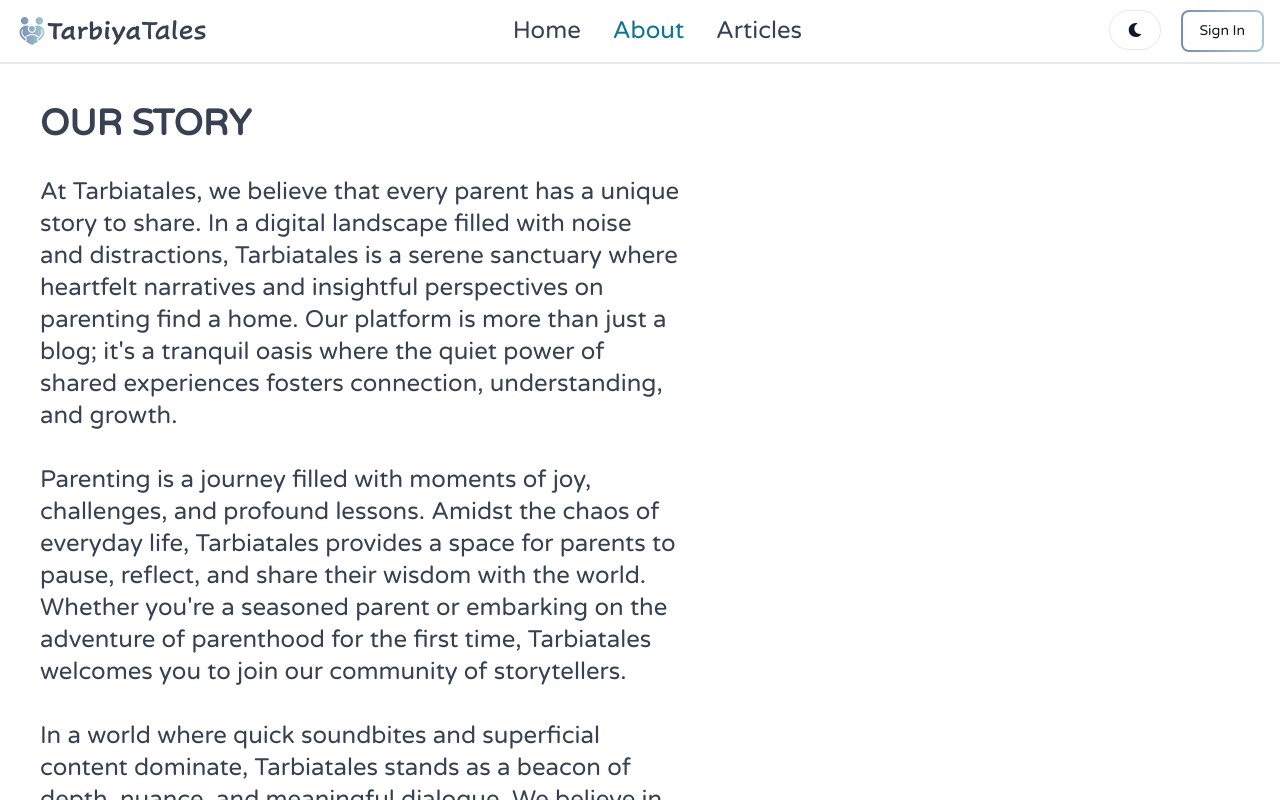
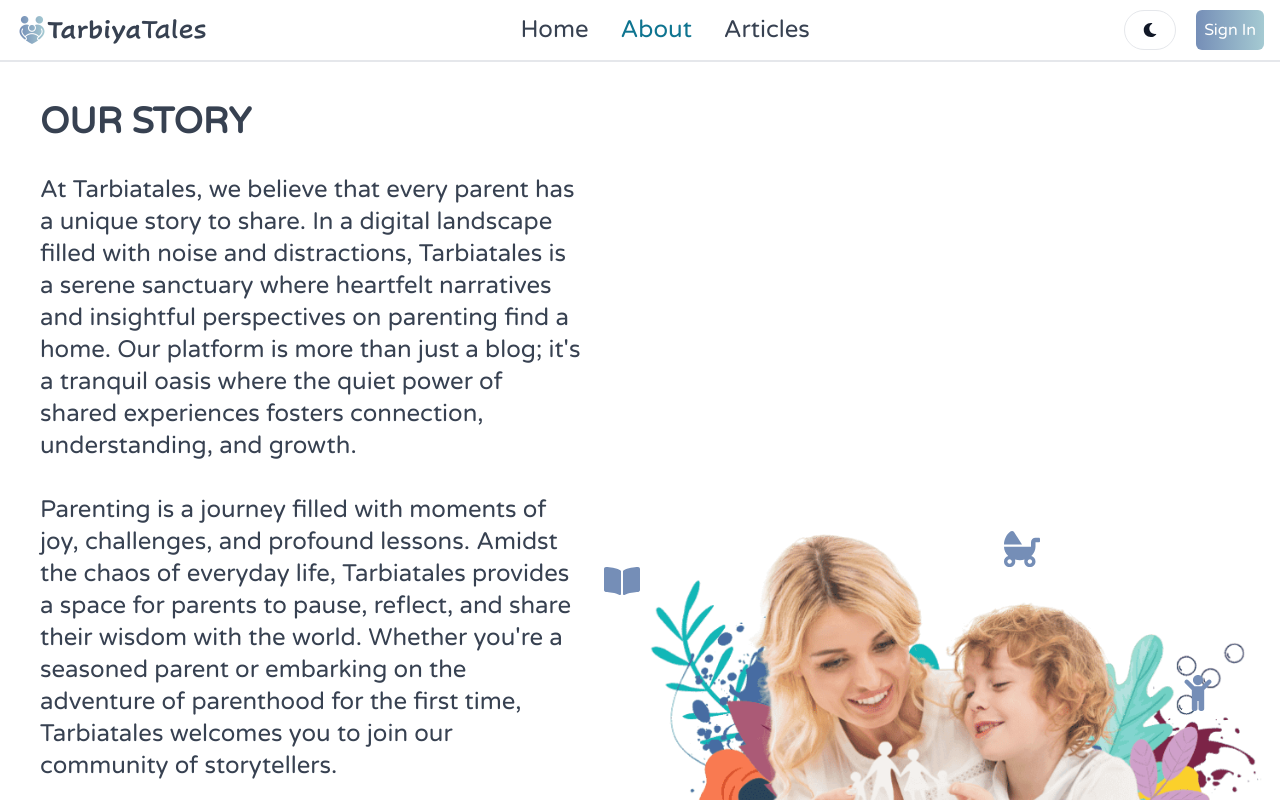
Before and after one commit to sabahAlmel/finalProject-frontend, a React (Vite) app in the folder frontend/: page /about in a window 1280 px wide. Shown: the top 800 px of the page. Built offline with nearby package versions, Linux system fonts and the light colour scheme; no server answers.

Commit message:
about us

```diff
--- a/frontend/src/components/HeroSection.jsx
+++ b/frontend/src/components/HeroSection.jsx
@@ -39,7 +39,7 @@ function HeroSection() {
         {!currentUser ? (
           <Link
             to="/auth"
-            className="text-3xl font-semibold cursor-pointer bg-gradient-to-r from-customPink to-customPurple hover:from-customPurple hover:to-customPink p-2 rounded-md "
+            className="text-3xl font-semibold cursor-pointer bg-gradient-to-r from-customGreenBlue to-customMediumBlue hover:from-customMediumBlue hover:to-customGreenBlue p-2 rounded-md "
           >
             Start Here
           </Link>
--- a/frontend/src/index.css
+++ b/frontend/src/index.css
@@ -175,12 +175,3 @@ button.slick-arrow {
     max-width: 96vw;
   }
 }
-
-:root {
-  --customOrange: "#FE8769";
-  --customBeige: "#F8E4D5";
-  --customDarkBlue: "#10172a";
-  --customMediumBlue: "#758EB7";
-  --customLightBlue: "#8B9EE0";
-  --customGreenBlue: "#A5CAD2";
-}
--- a/frontend/src/layout/Header.jsx
+++ b/frontend/src/layout/Header.jsx
@@ -28,19 +28,6 @@ function Header() {
       className={`border-b-2 headerNav ${path == "/" ? "headerHome" : ""} `}
     >
       <Logo />
-      {/* <form className="lg:text-4xl sm:text-xl">
-        <TextInput
-          type="text"
-          placeholder="Search..."
-          rightIcon={AiOutlineSearch}
-          className="hidden lg:inline"
-          value={searchTerm}
-          onChange={(e) => setSearchTerm(e.target.value)}
-        />
-      </form> */}
-      {/* <Button className="w-15 h-10 lg:hidden" color="gray" pill>
-        <AiOutlineSearch />
-      </Button> */}
       <div className="flex gap-2 md:order-2">
         <Button
           className="w-15 h-10 sm:mr-3 inline"
@@ -89,13 +76,11 @@ function Header() {
             <Dropdown.Item onClick={handleSignout}>Sign out</Dropdown.Item>
           </Dropdown>
         ) : (
-          <Link to="/auth">
-            <Button
-              className="text-white bg-gradient-to-r from-customMediumBlue to-customGreenBlue "
-              outline
-            >
-              Sign In
-            </Button>
+          <Link
+            to="/auth"
+            className="cursor-pointer text-white bg-gradient-to-r from-customMediumBlue to-customGreenBlue hover:from-customGreenBlue hover:to-customMediumBlue p-2 rounded-md "
+          >
+            Sign In
           </Link>
         )}
         <Navbar.Toggle />
--- a/frontend/src/pages/About.jsx
+++ b/frontend/src/pages/About.jsx
@@ -3,11 +3,13 @@ import { Link } from "react-router-dom";
 import { Helmet } from "react-helmet-async";
 import icon from "../assets/icons/family.png";
 import { motion } from "framer-motion";
+import about from "../assets/images/aboutUs.png";
+import { FaBabyCarriage, FaBookOpen, FaChild } from "react-icons/fa";
 
 function About() {
   return (
     <motion.div
-      className="mb-10"
+      className="mb-10 "
       initial={{ opacity: 0 }}
       animate={{ opacity: 1 }}
       exit={{ opacity: 0 }}
@@ -16,23 +18,24 @@ function About() {
         <title>About Us</title>
         <link rel="shortcut icon" href={icon} type="image/x-icon" />
       </Helmet>
-      <div className=" w-[90vw] md:w-[50vw] flex flex-col gap-8 m-5 md:m-10">
+      <div className="flex items-center">
+        <div className=" w-[90vw] lg:w-[50vw] flex flex-col gap-8 m-5 md:m-10">
           <h1 className="text-4xl font-semibold">OUR STORY</h1>
           <p className="text-2xl leading-8">
             At Tarbiatales, we believe that every parent has a unique story to
             share. In a digital landscape filled with noise and distractions,
             Tarbiatales is a serene sanctuary where heartfelt narratives and
-          insightful perspectives on parenting find a home. Our platform is more
-          than just a blog; it's a tranquil oasis where the quiet power of
-          shared experiences fosters connection, understanding, and growth.
+            insightful perspectives on parenting find a home. Our platform is
+            more than just a blog; it's a tranquil oasis where the quiet power
+            of shared experiences fosters connection, understanding, and growth.
           </p>
           <p className="text-2xl leading-8">
             Parenting is a journey filled with moments of joy, challenges, and
             profound lessons. Amidst the chaos of everyday life, Tarbiatales
-          provides a space for parents to pause, reflect, and share their wisdom
-          with the world. Whether you're a seasoned parent or embarking on the
-          adventure of parenthood for the first time, Tarbiatales welcomes you
-          to join our community of storytellers.
+            provides a space for parents to pause, reflect, and share their
+            wisdom with the world. Whether you're a seasoned parent or embarking
+            on the adventure of parenthood for the first time, Tarbiatales
+            welcomes you to join our community of storytellers.
           </p>
           <p className="text-2xl leading-8">
             In a world where quick soundbites and superficial content dominate,
@@ -40,23 +43,39 @@ function About() {
             dialogue. We believe in the transformative power of storytelling to
             unite, inspire, and empower. Our mission is to amplify the voices of
             parents from all walks of life, creating a tapestry of shared
-          experiences that enriches our collective understanding of parenthood.
+            experiences that enriches our collective understanding of
+            parenthood.
           </p>
           <p className="text-2xl leading-8">
             Join us in celebrating the diversity of parenting journeys and the
-          profound impact of authentic storytelling. Whether you're here to seek
-          guidance, share your own experiences, or simply find solace in the
-          stories of others, Tarbiatales invites you to be part of our nurturing
-          community.
+            profound impact of authentic storytelling. Whether you're here to
+            seek guidance, share your own experiences, or simply find solace in
+            the stories of others, Tarbiatales invites you to be part of our
+            nurturing community.
           </p>
           <p className="text-2xl leading-8">
-          Together, let's elevate the conversation around parenting, deepen our
-          connections, and pave the way for a brighter, more informed future for
-          families everywhere.
+            Together, let's elevate the conversation around parenting, deepen
+            our connections, and pave the way for a brighter, more informed
+            future for families everywhere.
           </p>
           <p className="text-2xl leading-8">
             Thank you for being a part of the Tarbiatales family.
           </p>
+        </div>
+        <div className="lg:block relative hidden">
+          <img src={about} alt="aboutUs" />
+          <div className="text-4xl lg:block hidden text-customMediumBlue dark:text-white">
+            <div className="absolute top-[0rem] right-[15rem]">
+              <FaBabyCarriage />
+            </div>
+            <div className="absolute top-[2rem] right-[40rem]">
+              <FaBookOpen />
+            </div>
+            <div className="absolute top-[9rem] right-[4rem]">
+              <FaChild />
+            </div>
+          </div>
+        </div>
       </div>
       <div className="w-[100%]">
         <Link
```
Also changed, not shown: frontend/src/assets/images/aboutUs.png (added). Lines whose indentation alone changed are shown as unchanged.
